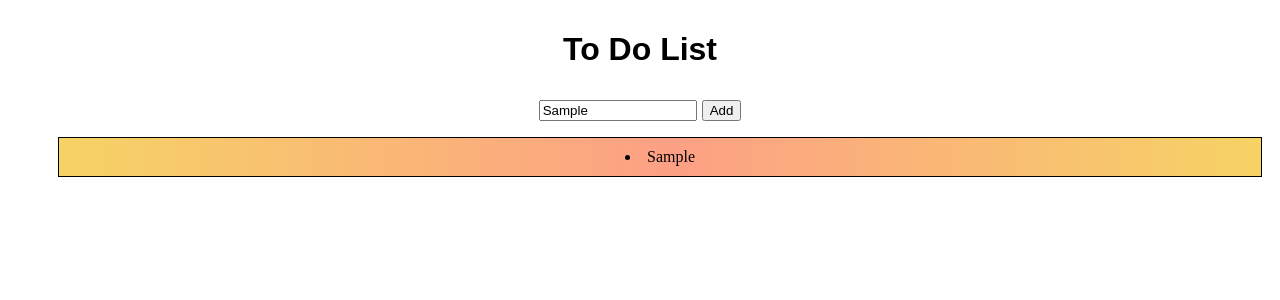
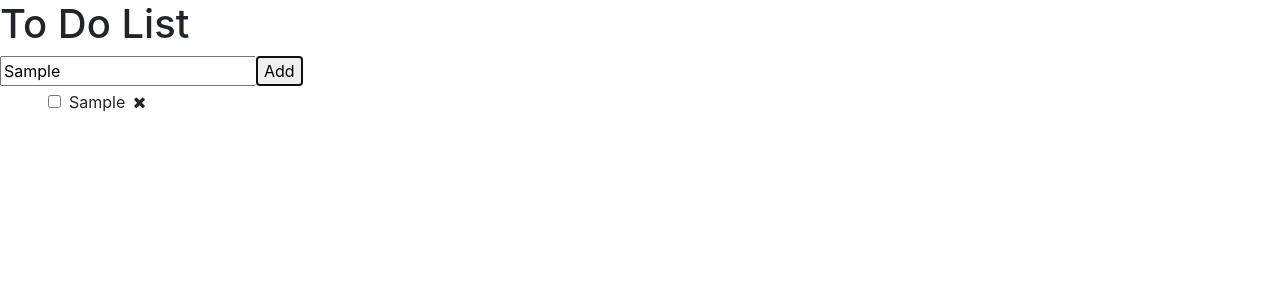
Before and after one commit to Tien96ng/todo-list, a React (Create React App) app: page / in a window 1280 px wide. Both pictures are taken after typing "Sample" into the empty fields and a click on the button "Add". Shown: the top 300 px of the page. Built offline with nearby package versions, Linux system fonts and the light colour scheme.

Commit message:
Pulled the form and made it into it's own component.

```diff
--- a/package.json
+++ b/package.json
@@ -5,6 +5,8 @@
   "keywords": [],
   "main": "src/index.js",
   "dependencies": {
+    "bootstrap": "^4.4.1",
+    "font-awesome": "^4.7.0",
     "react": "16.12.0",
     "react-dom": "16.12.0",
     "react-scripts": "3.0.1"
--- a/src/App.js
+++ b/src/App.js
@@ -1,24 +1,27 @@
-import React from "react";
+import React from "react"
+import AddToDo from "./components/AddToDo"
 import "./styles.css";
 
-export default class App extends React.Component {
+export default class Main extends React.Component {
   constructor(props) {
-    super(props);
+    super(props)
     this.state = {
       todoArr: [],
       todo: "",
-      id: ""
+      id: "",
+      //finished: false
     };
   }
 
   // Takes in new todo input and sets the temp value to the new input.
   handleChange = e => {
-    let date = new Date();
-    this.setState({
-      todo: e.target.value,
-      id: date
-    });
-  };
+    this.setState({ todo: e.target.value })
+  }
+
+  handleCheckbox = e => {
+    this.setState({ finished: !this.state.finished })
+  }
+
 
   // Handles the submit for the form.
   // Right now used for alerting and debugging.
@@ -26,35 +29,48 @@ export default class App extends React.Component {
   // Sets a new Object that takes in the new setStates of todo and id.
   // Concat() the object to the ToDoArr to later then loop through to display as <li />.
   handleSubmit = e => {
-    e.preventDefault();
+    e.preventDefault()
+    const newDate = new Date();
+
     let newTodos = {
       todo: this.state.todo,
-      id: this.state.id
-    };
-    this.setState({ todoArr: this.state.todoArr.concat(newTodos) });
+      id: newDate,
+      //finished: this.state.finished,
+    }
+    this.setState({ todoArr: this.state.todoArr.concat(newTodos) })
     // alert(this.state.id + " " + this.state.todo)
-  };
+  }
 
   render() {
     // Loops through the todoArr to display each as an <li /> element.
     let renderTodoList = this.state.todoArr.map(element => {
-      return <li key={element.id}> {element.todo} </li>;
-    });
+      return (
+        <div>
+          <li key={element.id} className="">
+            <input
+              type="checkbox"
+              className="m-2 p-2"
+              //onClick={this.handleCheckbox}
+              //style={{color: this.state.finished ? "red" : "green"}}
+            />
+            {element.todo}
+            <i className="fa fa-times m-2"/>
+          </li> <br />
+
+        </div>
+      )
+    })
 
     return (
       <div>
-        <h1 className="title"> To Do List </h1>
+        <h1 className=""> To Do List </h1>
+        <AddToDo handleSubmit={this.handleSubmit} handleChange={this.handleChange} />
 
-        <form className="form" onSubmit={this.handleSubmit}>
-          <input
-            type="text"
-            placeholder="Ex. Take Out Trash"
-            onChange={this.handleChange}
-          />
-          <button type="submit"> Add </button>
-        </form>
-
-        <ul> {renderTodoList} </ul>
+        <div className="">
+          <ul className="">
+            {renderTodoList}
+          </ul>
+        </div>
       </div>
     );
   }
--- /dev/null
+++ b/src/components/AddToDo.js
@@ -0,0 +1,14 @@
+import React from "react"
+
+export default function AddToDo(props) {
+    return (
+        <form className="" onSubmit={props.handleSubmit}>
+          <input
+            type="text"
+            placeholder="Ex. Take Out Trash"
+            onChange={props.handleChange}
+          />
+          <button type="submit"> Add </button>
+        </form>
+    )
+}
--- a/src/index.js
+++ b/src/index.js
@@ -1,5 +1,7 @@
 import React from "react";
 import ReactDOM from "react-dom";
+import 'bootstrap/dist/css/bootstrap.min.css';
+import "font-awesome/css/font-awesome.min.css"
 
 import App from "./App";
 
--- a/src/styles.css
+++ b/src/styles.css
@@ -1,31 +1,3 @@
-.title {
-  font-family: sans-serif;
-  text-align: center;
-  padding: 10px;
+ul {
+  list-style-type: none;
 }
-
-.form {
-  text-align: center;
-}
-
-input {
-  width: 150px;
-  margin-right: 5px;
-}
-
-ul {
-  text-align: center;
-  list-style: inside;
-}
-
-li {
-  padding: 10px;
-  border: 1px solid black;
-  margin: 10px;
-  background-image: linear-gradient(
-    to right,
-    #f6d365 0%,
-    #fda085 51%,
-    #f6d365 100%
-  );
-}
```
Also changed, not shown: 2 other files (tests, documents, lock files or other folders).
